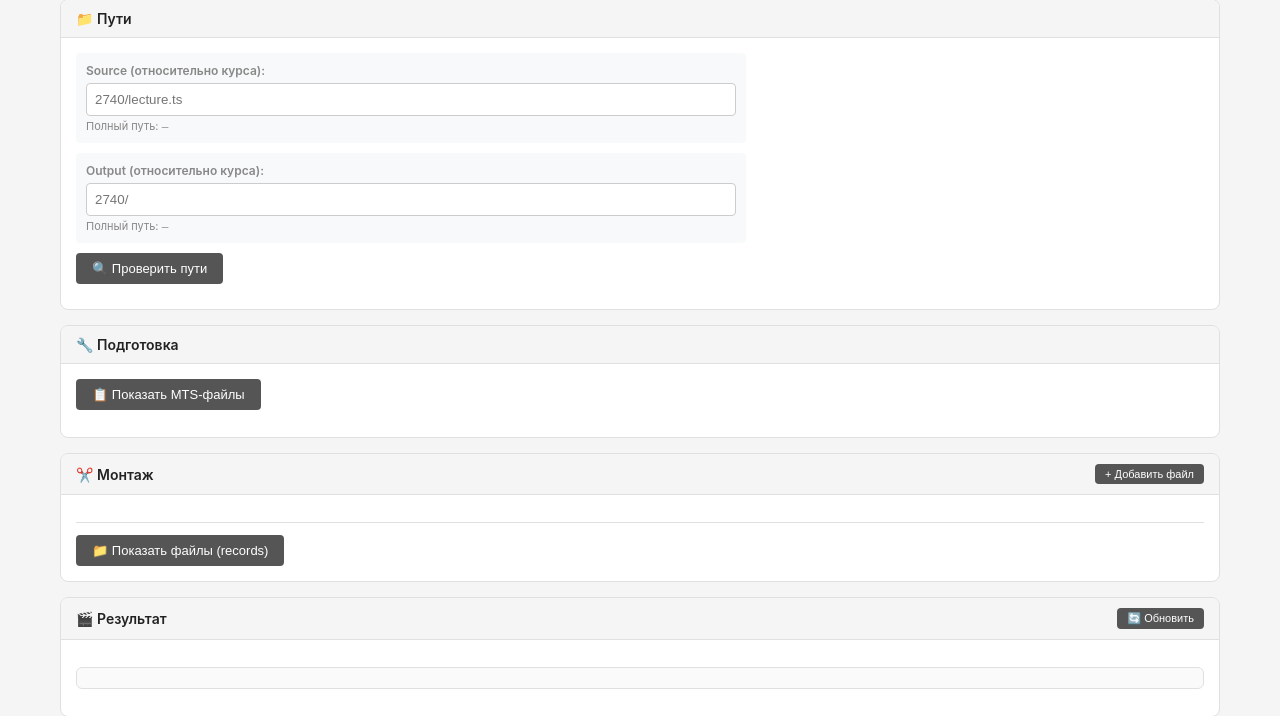
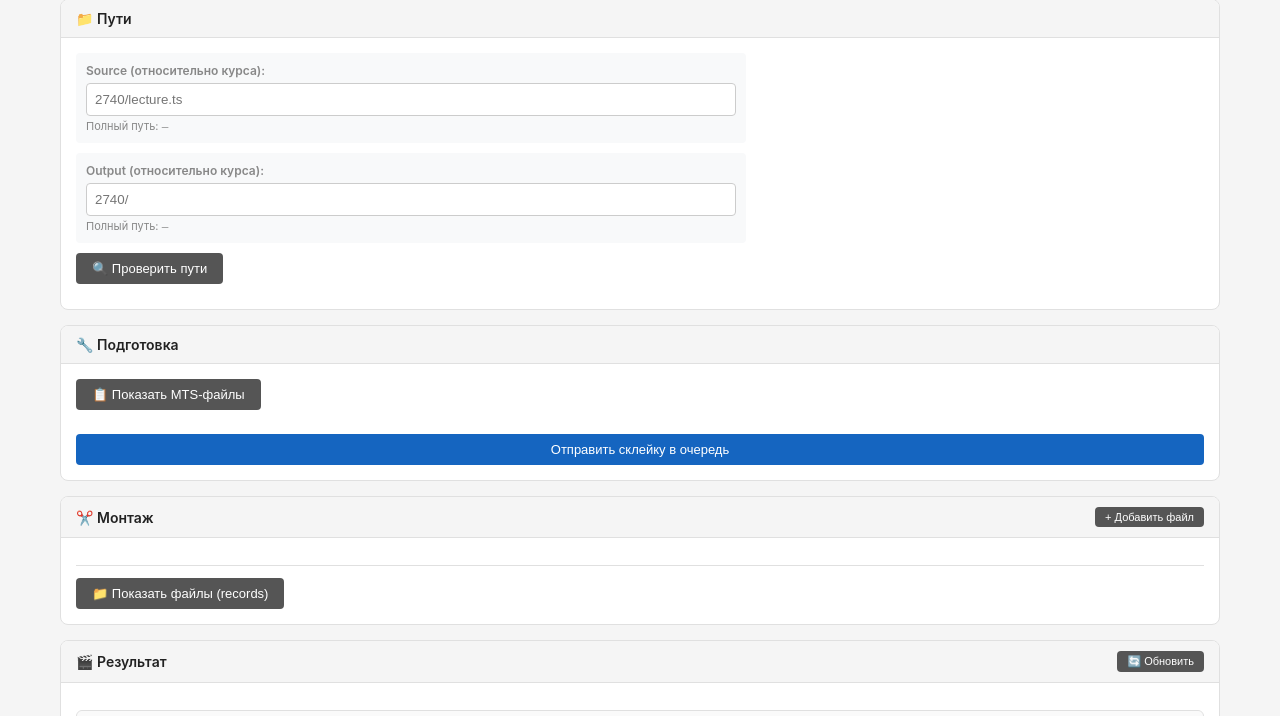
Before and after one commit to chadoneba/orchestrator_, a Flask app: template orchestrator/templates/edit_session.html in a window 1280 px wide. Shown: the part 769-1485 px from the top of the page. Run offline with Flask 3, Linux system fonts and the light colour scheme; the template is opened without the code that fills it, so the values that code supplies are empty; parts of the project's set-up code (start-up, migrations or seed data) failed here and were passed over.

Commit message:
Add buttom send join task

```diff
--- a/orchestrator/templates/edit_session.html
+++ b/orchestrator/templates/edit_session.html
@@ -185,6 +185,8 @@
         </div>
 
         <div id="prep-msg" style="font-size:12px;"></div>
+        <button type="button" id="btn-send-join" class="btn"
+        style="background:#1565c0;">Отправить склейку в очередь</button>
         <!-- Существующие склейки -->
         <div id="concat-jobs-section" style="display:none;
                     border-top:1px solid #e0e0e0;padding-top:12px;">
@@ -194,8 +196,6 @@
                         style="background:#c62828;font-size:11px;padding:4px 10px;display:none;">
                     🗑 Удалить выбранные
                 </button>
-                <button type="button" id="btn-send-join" class="btn"
-        style="background:#1565c0;">
                 <span id="concat-jobs-msg" style="font-size:11px;color:#888;"></span>
             </div>
             <div id="concat-jobs-list" style="max-height:200px;overflow-y:auto;
```
